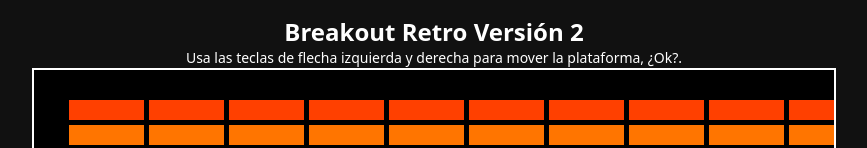
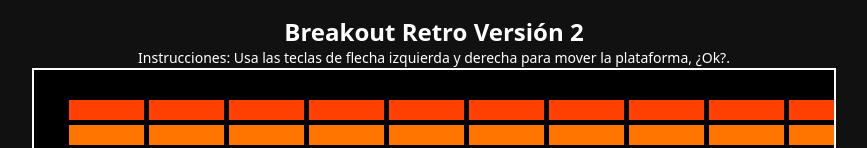
Before and after one commit to vicalejandroperezayala/breakout-game, a plain HTML site: page index.html in a window 1280 px wide. Shown: the top 148 px of the page, without its empty margins (206-1073 px from the left). Drawn offline with nearby package versions, Linux system fonts and the light colour scheme.

Commit message:
Agregué instrucciones

```diff
--- a/index.html
+++ b/index.html
@@ -12,7 +12,7 @@
 </head>
 <body>
     <h1 class="text-2xl font-bold mt-4">Breakout Retro Versión 2</h1>
-    <p class="text-sm">Usa las teclas de flecha izquierda y derecha para mover la plataforma, ¿Ok?.</p>
+    <p class="text-sm">Instrucciones: Usa las teclas de flecha izquierda y derecha para mover la plataforma, ¿Ok?.</p>
     <canvas id="gameCanvas"></canvas>
     <audio id="bounceSound" src="https://www.soundjay.com/button/beep-07.wav"></audio>
     <script>
```
